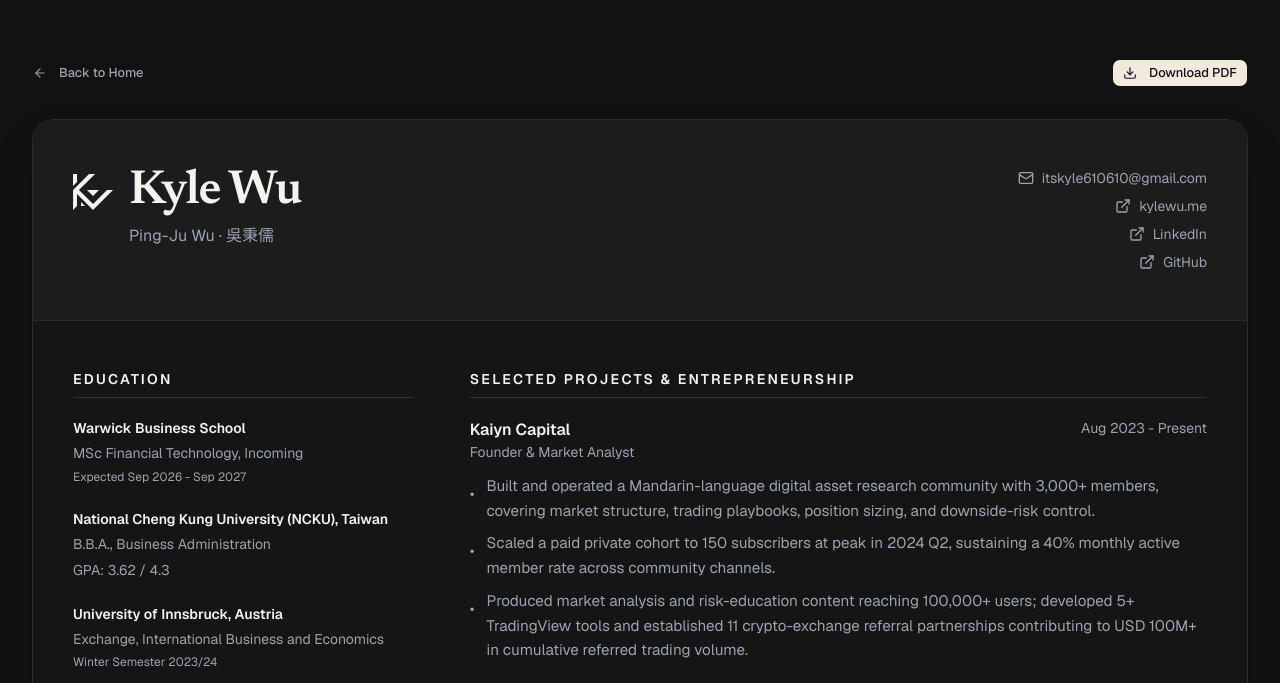
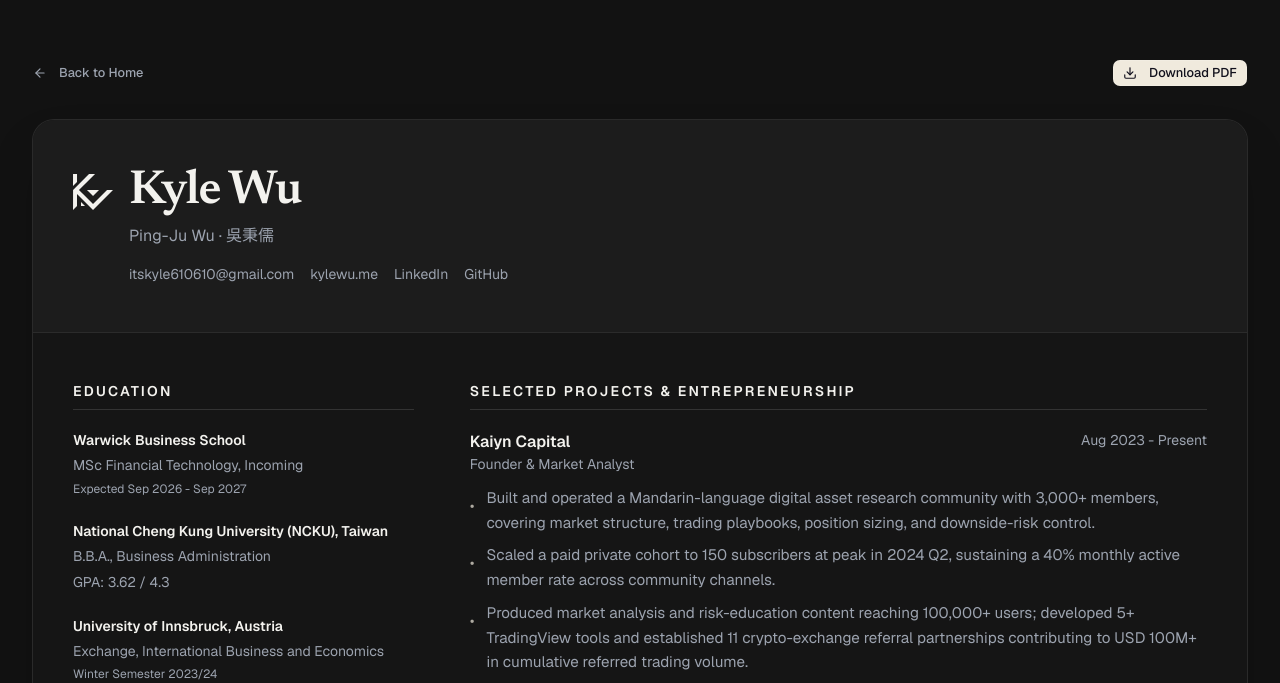
Before and after one commit to kylekkkk61/kyle-wu-portfolio, a Next.js app: page /en/resume in a window 1280 px wide. Shown: the part 117-800 px from the top of the page. Built offline with nearby package versions, Linux system fonts and the light colour scheme; no server answers.

Commit message:
refactor(i18n): refine Traditional Chinese copy

```diff
--- a/messages/en.json
+++ b/messages/en.json
@@ -60,8 +60,6 @@
     "Disclaimer": "Disclaimer"
   },
   "Footer": {
-    "BuiltWith": "Built with",
-    "And": "and",
     "AllRightsReserved": "All rights reserved."
   },
   "Sections": {
--- a/src/app/[locale]/resume/page.tsx
+++ b/src/app/[locale]/resume/page.tsx
@@ -1,4 +1,4 @@
-import { ArrowLeft, Download, ExternalLink, Mail } from "lucide-react"
+import { ArrowLeft, Download } from "lucide-react"
 import type { Metadata } from "next"
 import { getTranslations, setRequestLocale } from "next-intl/server"
 import { SectionContainer } from "@/components/layout/section-container"
@@ -136,7 +136,6 @@ export default async function ResumePage({ params }: Props) {
 
         <article className="border-border/70 bg-card/45 overflow-hidden rounded-3xl border shadow-2xl">
           <header className="border-border/70 bg-card border-b px-6 py-9 md:px-10 md:py-12">
-            <div className="flex flex-col gap-7 md:flex-row md:items-start md:justify-between">
             <div className="flex items-start gap-4">
               <LogoIcon
                 aria-hidden="true"
@@ -149,42 +148,36 @@ export default async function ResumePage({ params }: Props) {
                 <p className="text-muted-foreground mt-2 text-base">
                   {profile.alternateName}
                 </p>
-                </div>
-              </div>
-
-              <div className="text-muted-foreground grid gap-2 text-sm sm:grid-cols-2 md:grid-cols-1 md:text-right">
+                <address className="text-muted-foreground mt-4 flex flex-wrap gap-x-4 gap-y-2 text-sm not-italic">
                   <a
                     href={links.email}
-                  className="hover:text-foreground inline-flex items-center gap-2 md:justify-end"
+                    className="hover:text-foreground underline-offset-4 hover:underline"
                   >
-                  <Mail className="h-4 w-4" />
                     {email}
                   </a>
                   <a
                     href={siteConfig.url}
-                  className="hover:text-foreground inline-flex items-center gap-2 md:justify-end"
+                    className="hover:text-foreground underline-offset-4 hover:underline"
                   >
-                  <ExternalLink className="h-4 w-4" />
                     kylewu.me
                   </a>
                   <a
                     href={links.linkedin}
                     target="_blank"
                     rel="noreferrer"
-                  className="hover:text-foreground inline-flex items-center gap-2 md:justify-end"
+                    className="hover:text-foreground underline-offset-4 hover:underline"
                   >
-                  <ExternalLink className="h-4 w-4" />
                     LinkedIn
                   </a>
                   <a
                     href={links.github}
                     target="_blank"
                     rel="noreferrer"
-                  className="hover:text-foreground inline-flex items-center gap-2 md:justify-end"
+                    className="hover:text-foreground underline-offset-4 hover:underline"
                   >
-                  <ExternalLink className="h-4 w-4" />
                     GitHub
                   </a>
+                </address>
               </div>
             </div>
           </header>
--- a/src/data/profile.ts
+++ b/src/data/profile.ts
@@ -59,39 +59,40 @@ const profileEn: Profile = {
 const profileZh: Profile = {
   name: "Kyle Wu",
   alternateName: "Ping-Ju Wu · 吳秉儒",
-  positioning: "FinTech 系統建置 / 產品策略規劃 / 市場數據分析",
+  positioning: "FinTech Builder / 產品策略 / 市場分析",
   heroDescription:
-    "我擅長將市場問題、產品構想與金融工作流轉化為實用的 FinTech 系統——結合商業思維、數據分析，以及導入 AI 原生的軟體執行力。",
+    "我將市場問題、產品構想與金融流程，轉化為可實際運作的 FinTech 系統，結合商業思維、資料分析與 AI 原生軟體開發。",
   whatIDo: {
     eyebrow: "專業領域",
-    title: "我致力於在商業策略、市場分析與技術落地之間搭建起溝通的橋樑。",
+    title:
+      "我的工作橫跨商業策略、市場分析與技術實作，並將三者整合為可落地的解決方案。",
     body: [
-      "我的專案通常源自真實的商業、市場或工作流問題：使用者如何做決策、金融工作流程在哪裡產生摩擦、看似存在的市場優勢如何衰退，以及數據如何協助更好的交易執行。",
-      "我會將這些問題解構，並轉化為結構化的系統、研究工作流程、數據儀表板，或是面向使用者的實際產品。",
+      "我的專案通常從真實的商業、市場或流程問題出發：使用者如何做決策、金融流程在哪裡卡住、看似存在的市場優勢如何隨執行成本消失，以及資料如何改善實際執行。",
+      "接著，我會把問題拆解並轉化為系統、研究流程、資料儀表板或面向使用者的產品。",
     ],
   },
   about:
-    "我是即將入學華威商學院（Warwick Business School）的金融科技碩士生。作為一名金融科技建置者，我擁有數位資產市場營運、產品策略規劃與應用市場研究的實務經驗。\n\n我目前的公開專案專注於交易工作流自動化與預測市場執行研究，特別強調風險控制、公開安全分析、決策品質以及實用的市場基礎設施。",
+    "我即將就讀華威商學院金融科技理學碩士，也是一名具備數位資產市場營運、產品策略與應用市場研究經驗的 FinTech Builder。\n\n目前的公開專案聚焦交易流程自動化與預測市場執行研究，重視風險控管、可公開驗證的分析、決策品質與實際可用的市場基礎設施。",
   capabilities: [
     {
-      title: "策略到系統的架構思維",
+      title: "從策略到系統的整合思維",
       description:
-        "能將商業策略、使用者痛點與金融工作流問題，轉化為結構化的產品、工具與具備執行感知的系統。",
+        "將商業策略、使用者痛點與金融流程問題，轉化為具體產品、工具，以及納入執行限制的系統。",
     },
     {
-      title: "數據與市場分析",
+      title: "資料與市場分析",
       description:
-        "運用數據分析、市場微結構推論與研究工作流程，來評估行為模式、風險曝險與交易執行品質。",
+        "運用資料分析、市場判讀與研究流程，評估使用者行為、風險與執行品質。",
     },
     {
       title: "金融科技系統與市場基礎設施",
       description:
-        "圍繞著金融工作流、交易所 API、確認流程、稽核軌跡與營運風險控制，建置實用且穩定的系統。",
+        "針對金融流程、交易所 API、確認機制、稽核紀錄與營運風險控管，建置可實際運作的系統。",
     },
     {
       title: "產品、社群與使用者洞察",
       description:
-        "從營運加密貨幣社群、交易教育與面向大眾的市場營運中，深入了解並優化使用者的真實行為模式。",
+        "從加密貨幣社群、交易教育與面向使用者的交易產品營運中，理解使用者行為與需求。",
     },
   ],
 }
--- a/src/data/projects.ts
+++ b/src/data/projects.ts
@@ -318,28 +318,27 @@ const projectsZh: Project[] = [
   {
     slug: "kaiyn-trading-bot",
     title: "Kaiyn Trading Bot",
-    subtitle:
-      "專為社群化市場營運設計的結構化交易工作流系統 (trading workflow automation)",
-    ogSubtitle: "將社群交易訊號轉化為確認優先、具風險控制的執行工作流。",
+    subtitle: "為交易社群營運設計的結構化交易工作流程系統。",
+    ogSubtitle: "將社群交易訊號轉化為下單前確認並納入風險控管的執行流程。",
     shortDescription:
-      "一套基於 Telegram 的工作流系統 (trading workflow automation)，能將社群非正式的交易訊號，轉化為結構化的訊號生成、圖表同步、風險檢查與確認優先的執行流程 (confirmation-first execution)。",
+      "一套以 Telegram 為介面的交易流程系統，將社群中的非正式交易訊號整理為結構化的訊號建立、圖表更新、風險檢查與下單前確認流程。",
     description:
-      "專為加密貨幣交易社群設計的 Telegram 執行工作流 (trading workflow automation)。系統強調確認優先執行 (confirmation-first execution) 的訂單流程、固定風險部位控管 (fixed-risk sizing)、交易所規則驗證、加密 API 憑證儲存、以 PostgreSQL 為基礎的狀態管理、完整的稽核軌跡 (audit trail)，以及 Docker 優先的部署架構。",
-    category: "交易基礎設施",
-    status: "開源 GitHub 專案",
+      "一套為加密貨幣交易社群設計的 Telegram 執行流程，涵蓋下單前確認、固定風險部位計算、交易所規則驗證、API 憑證加密、PostgreSQL 狀態管理、稽核紀錄，以及以 Docker 為核心的部署方式。",
+    category: "交易系統與基礎設施",
+    status: "公開 GitHub 專案",
     year: "2026",
     visual: "kaiyn-workflow",
     capabilities: [
-      "訊號到執行的工作流",
-      "具備風險意識的訂單驗證",
-      "符合稽核標準的後端基礎設施",
+      "從訊號到執行的工作流程",
+      "納入風險控管的訂單驗證",
+      "可供稽核的後端架構",
     ],
     tags: ["Python", "PostgreSQL", "Docker", "Telegram", "Exchange API"],
     highlights: [
-      "將 Telegram 上的交易訊號無縫轉換為結構化的執行工作流。",
-      "採用確認優先執行 (confirmation-first execution) 機制與固定 1R 風險部位控管 (fixed-risk sizing)。",
-      "內建加密 API 憑證儲存、稽核軌跡 (audit trail)、資料庫備份與 CI 檢查流程。",
-      "設計理念為生產級的營運工具，而非標榜獲利的自動交易機器人。",
+      "將 Telegram 交易訊號轉換為結構化的執行流程。",
+      "採用下單前確認機制與固定 1R 風險部位計算。",
+      "內建加密 API 憑證儲存、稽核紀錄、資料庫備份與 CI 檢查流程。",
+      "以接近正式營運環境的方式設計，而非宣稱能保證獲利的自動交易機器人。",
     ],
     links: [
       {
@@ -361,14 +360,14 @@ const projectsZh: Project[] = [
     detail: {
       whyItMatters: {
         title: "專案價值",
-        body: "本專案展示了如何將混亂的交易社群流程，轉化為更安全、可稽核、且需操作確認的系統化執行機制。",
+        body: "本專案呈現如何將原本仰賴人工處理的交易社群流程，轉化為更安全、可供稽核且採下單前確認的執行系統。",
       },
       communityContext: {
         title: "社群背景與痛點",
         paragraphs: [
           "Kaiyn Trading Bot 源自我創立並營運近三年的加密貨幣交易社群 Kaiyn Capital 內部的實際營運問題。",
-          "在以 Telegram 為主的交易社群中，市場新聞、行情討論、交易訊號和圖表更新的速度非常快。這種即時性對交易來說很有用，但也帶來了一定程度的操作摩擦：用戶必須在短時間內解讀訊號、計算與管理風險與下單，在多個應用程式內切換的過程，總是難以避免的出現執行錯誤。",
-          "建立這個專案是為了讓此工作流更加結構化。我們不再將交易訊號視為純文字訊息，而是透過機器人將其轉化為具備驗證、固定風險部位控制與清晰稽核紀錄的一站式執行流程。",
+          "在 Telegram 交易社群中，市場觀點、交易訊號、圖表更新與風險討論往往快速流動。即時性雖有價值，卻也增加操作負擔：使用者必須在時間壓力下解讀訊號、管理風險、確認訂單內容並避免下單錯誤。",
+          "此專案將純文字交易訊號轉化為包含資料驗證、固定風險部位計算、下單前確認與清楚稽核紀錄的結構化流程。",
         ],
         links: [
           {
@@ -379,19 +378,19 @@ const projectsZh: Project[] = [
       },
       context: {
         title: "背景與挑戰",
-        body: "加密貨幣交易社群經常透過 Telegram 發送訊號，但手動執行往往帶來摩擦、不一致的部位大小、重複操作以及模糊的確認流程。",
+        body: "加密貨幣交易社群經常透過 Telegram 發送訊號，但手動執行容易造成操作負擔、部位大小不一致、重複操作與確認流程不清。",
       },
       whatIBuilt: {
         title: "解決方案",
-        body: "我建立了一個結構化的執行工作流，將 Telegram 上的訊號傳遞與確認優先的交易操作、交易所規則驗證、風險部位計算及後端稽核紀錄相互連結。",
+        body: "我建立一套結構化執行流程，串連 Telegram 訊號、下單前確認、交易所規則驗證、風險部位計算與後端稽核紀錄。",
       },
       process: {
         title: "工作流程",
         items: [
           "訊號解析",
-          "用戶確認",
+          "使用者確認",
           "固定風險部位計算",
-          "交易所合約驗證",
+          "交易所合約規則驗證",
           "訂單準備",
           "訂單執行",
           "稽核追蹤",
@@ -401,9 +400,9 @@ const projectsZh: Project[] = [
         title: "核心能力展現",
         items: [
           "將社群工作流程的問題轉化為軟體系統設計",
-          "設計具備風險意識的交易基礎設施",
-          "建構具備狀態管理、驗證與稽核能力的後端工作流",
-          "跳脫單純腳本思維，邁向生產級營運工具設計",
+          "設計納入風險控管的交易系統",
+          "建構具備狀態管理、驗證與稽核能力的後端工作流程",
+          "從單一腳本延伸至接近正式營運環境的流程",
         ],
       },
       techStack: [
@@ -415,25 +414,24 @@ const projectsZh: Project[] = [
         "GitHub Actions",
       ],
       disclaimer:
-        "本專案作為工程與工作流設計的作品集展示。不代表任何財務建議或交易獲利保證。",
+        "本專案僅作為工程與工作流程設計作品展示，不構成財務建議，也不宣稱具有交易獲利能力。",
       artifacts: {
         title: "代表性產出",
         items: [
           {
             id: "kaiyn-signal",
-            title: "訊號解析工作流",
+            title: "訊號解析流程",
             description:
-              "將非結構化的 Telegram 訊息解析為嚴謹且經過驗證的 JSON 格式資料。",
+              "將非結構化 Telegram 訊息解析為符合明確規則並通過驗證的 JSON 資料。",
           },
           {
             id: "kaiyn-confirmation",
             title: "確認優先流程",
-            description:
-              "互動式 Telegram 使用者介面，要求用戶在訂單執行前進行明確授權。",
+            description: "透過 Telegram 互動介面，要求使用者在執行前明確確認。",
           },
           {
             id: "kaiyn-audit",
-            title: "後端稽核管線",
+            title: "後端稽核流程",
             description:
               "以 PostgreSQL 為基礎的狀態追蹤，透過冪等性控制與明確的執行狀態降低重複送單風險。",
           },
@@ -444,37 +442,33 @@ const projectsZh: Project[] = [
   {
     slug: "prediction-market-execution-lab",
     title: "Prediction Market Execution Lab",
-    subtitle:
-      "實測市場上看似存在的定價優勢 (pricing edge)，是否能在真實的執行摩擦 (execution frictions) 中存活",
-    ogSubtitle: "檢驗理論定價優勢能否通過價差、成交、延遲與結算摩擦。",
+    subtitle: "檢驗看似存在的定價優勢，能否在實際交易成本與執行限制下成立。",
+    ogSubtitle:
+      "檢驗理論定價優勢在計入價差、成交、延遲與結算條件後是否仍可執行。",
     shortDescription:
-      "一個公開的研究實驗室 (prediction market execution research)，實測預測市場中短期定價的理論優勢，是否能克服價差 (spread)、未成交 (failed fills)、延遲、風險限制以及結算摩擦等真實執行阻礙。",
+      "一項公開研究專案，檢驗預測市場中的短期定價優勢，能否在計入買賣價差、未成交、延遲、風險限制與結算條件後仍然成立。",
     description:
-      "這是一個公開的金融科技與市場微結構 (market microstructure) 研究項目，主要探討短期預測市場中看似存在的定價優勢 (pricing edge)，是否能在滑價、成交機率 (fill probability)、延遲、部位限制與結算結果等真實執行摩擦中存活下來。",
-    category: "市場微觀結構研究",
-    status: "公開 GitHub 研究報告",
+      "一項公開的金融科技與市場微結構研究專案，探討預測市場中的短期定價優勢，能否在買賣價差、成交機率、延遲、部位限制與結算結果等實際條件下成立。",
+    category: "市場微結構研究",
+    status: "公開研究專案",
     year: "2026",
     visual: "pm-lab-research",
-    capabilities: [
-      "執行品質分析",
-      "機率校準 (Probability calibration)",
-      "完成數據清洗的公開研究儀表板",
-    ],
+    capabilities: ["執行品質分析", "機率校準", "可公開使用的研究儀表板"],
     tags: ["Python", "Streamlit", "Polymarket", "Research", "Data Analysis"],
     highlights: [
-      "嚴格區分理論定價優勢 (pricing edge) 與實際的可執行優勢 (executable edge)。",
-      "提供安全公開的樣本數據、研究報告、Notebooks 以及即時互動儀表板。",
-      "深入分析執行漏斗 (Execution funnel)、機率校準、機器學習過濾與風險模擬。",
-      "明確避免不實的獲利宣稱與暴露敏感的真實交易執行資料。",
+      "區分理論定價優勢與實際可執行的優勢。",
+      "提供可公開使用的樣本資料、研究報告、Python Notebook 與互動式儀表板。",
+      "分析執行漏斗、機率校準、機器學習篩選與風險模擬。",
+      "明確不宣稱獲利能力，亦不公開敏感的交易執行資料。",
     ],
     links: [
       {
-        label: "研究作品頁面",
+        label: "專案介紹",
         href: "https://pm-lab.kylewu.me/",
         type: "case-study",
       },
       {
-        label: "即時儀表板",
+        label: "互動式儀表板",
         href: "https://prediction-market-execution-lab-4byaayq2atzengbe26nkfb.streamlit.app/",
         type: "dashboard",
       },
@@ -490,15 +484,15 @@ const projectsZh: Project[] = [
     detail: {
       whyItMatters: {
         title: "專案價值",
-        body: "這個專案區分了表面上的市場優勢與實際的可執行優勢 (executable edge)，這更貼近真實交易與執行研究 (prediction market execution research) 應該被評估的方式。",
+        body: "本專案區分表面定價優勢與可實際執行的優勢，這種區分更符合真實交易與執行研究的評估方式。",
       },
       context: {
         title: "背景與挑戰",
-        body: "短期預測市場有時會展現出理論上的定價優勢 (pricing edge)，但理論優勢並不等於最終能落袋的可執行優勢 (executable edge)。",
+        body: "短週期預測市場可能呈現表面上的定價優勢，但這不代表該優勢能夠實際執行並成交。",
       },
       whatIBuilt: {
         title: "解決方案",
-        body: "我建立了一個包含樣本數據、Notebooks、分析報告、儀表板、執行診斷、校準分析、機器學習過濾與風險模報告。",
+        body: "我建立一套公開研究專案，包含樣本資料、Python Notebook、分析報告、互動式儀表板、執行診斷、機率校準、機器學習篩選與風險模擬。",
       },
       process: {
         title: "研究工作流程",
@@ -509,23 +503,22 @@ const projectsZh: Project[] = [
           "成交診斷",
           "機率校準分析",
           "風險模擬",
-          "安全公開的報告生成",
+          "產出可公開分享的研究報告",
         ],
       },
       demonstrates: {
         title: "核心能力展現",
         items: [
-          "市場微觀結構 (market microstructure) 邏輯推論",
-          "數據分析與研究報告的溝通能力",
-          "區分理論訊號與實際可執行結果",
-          "在不暴露敏感執行資料的前提下，建置安全公開的研究產出",
+          "市場微結構分析與推理",
+          "資料分析與研究結果溝通",
+          "區分理論訊號與實際執行結果",
+          "在不公開敏感執行資料的前提下，產出適合公開分享的研究成果",
         ],
       },
       techStack: ["Python", "Streamlit", "Pandas", "NumPy"],
       disclaimer:
-        "本專案作為公開研究與作品集展示。不代表任何財務建議、交易建議或獲利保證。",
-      visualDisclaimer:
-        "介面中的數值僅供示意，不代表即時交易績效或實證研究結果。",
+        "本專案僅作為公開研究與作品展示，不構成財務或交易建議，也不宣稱具有交易獲利能力。",
+      visualDisclaimer: "介面數值僅供示意，不代表實際交易績效或實證研究結果。",
       artifacts: {
         title: "代表性產出",
         items: [
@@ -533,17 +526,17 @@ const projectsZh: Project[] = [
             id: "pm-lab-funnel",
             title: "執行漏斗分析",
             description:
-              "視覺化呈現理論優勢 (pricing edge) 如何因市場摩擦而衰減成最終的可執行優勢 (executable edge)。",
+              "呈現理論定價優勢如何因市場摩擦而逐步衰減為可執行優勢。",
           },
           {
             id: "pm-lab-calibration",
             title: "機率校準模擬",
-            description: "在不同的市場條件下，建立機率準確性與風險曝險的模型。",
+            description: "模擬不同市場條件下的機率準確度與風險曝險。",
           },
           {
             id: "pm-lab-dashboard",
             title: "研究儀表板",
-            description: "摘要呈現市場深度、流動性指標與執行診斷的抽象視圖。",
+            description: "以概覽方式呈現市場深度、流動性指標與執行診斷。",
           },
         ],
       },
--- a/src/lib/structured-data.ts
+++ b/src/lib/structured-data.ts
@@ -83,7 +83,7 @@ export function getProfilePageSchema(locale: string) {
       jobTitle: "FinTech Builder",
       description:
         locale === "zh-TW"
-          ? "Kyle Wu（吳秉儒）是來自台灣的 FinTech 建置者，即將就讀華威商學院金融科技碩士，專注於產品策略、市場分析、數位金融與 AI 原生軟體實作。"
+          ? "Kyle Wu（吳秉儒）來自台灣，是即將就讀華威商學院金融科技碩士的 FinTech Builder，專注於產品策略、市場分析、數位金融與 AI 原生軟體開發。"
           : siteConfig.description,
     },
   }
```
Also changed, not shown: messages/zh-TW.json (+22 -24 lines), src/data/resume.ts (+25 -25 lines). Lines whose indentation alone changed are shown as unchanged.
